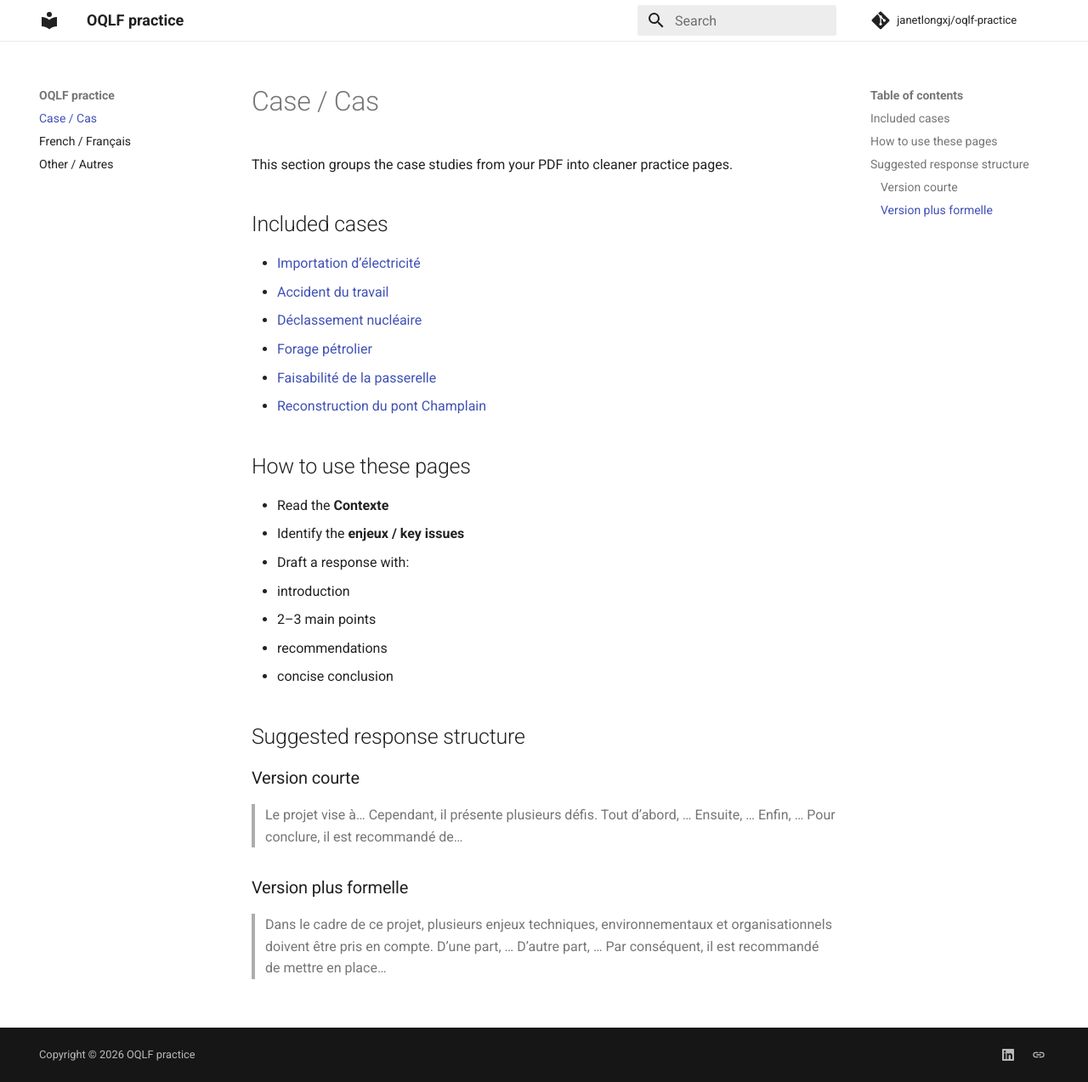
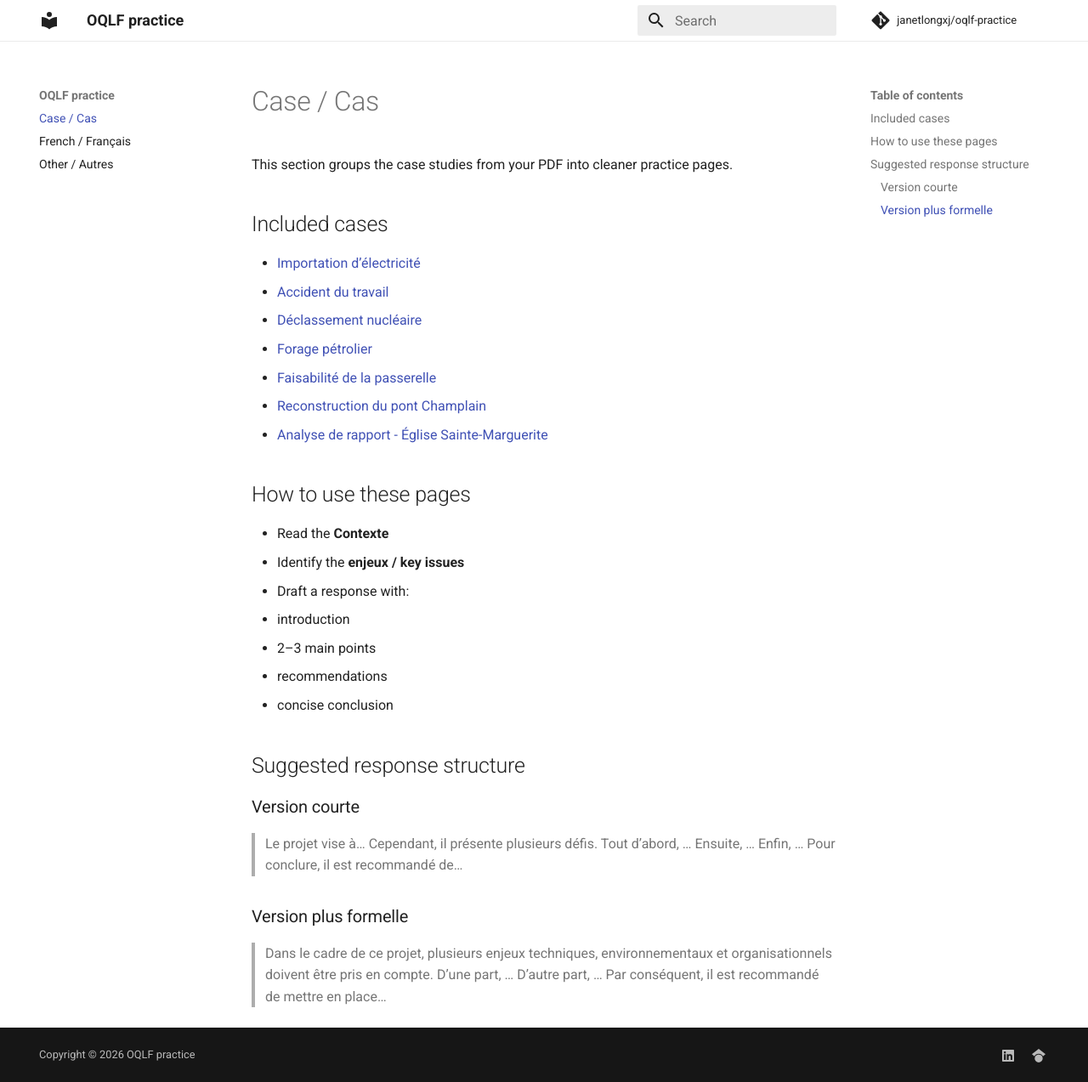
Before and after one commit to janetlongxj/oqlf-practice, an MkDocs documentation site: the page built from docs/case/index.md, in a window 1280 px wide and 1273 px high. Shown: the whole window at 85% size. Built offline with MkDocs 1.6.1 and Material for MkDocs 9.7.7, drawn with Linux system fonts in a browser that asks for light colours; comment, search, counter and statistics services are not loaded.

Commit message:
Add files via upload
bug fix

```diff
--- a/docs/case/index.md
+++ b/docs/case/index.md
@@ -10,6 +10,7 @@ This section groups the case studies from your PDF into cleaner practice pages.
 - [Forage pétrolier](oil-drilling.md)
 - [Faisabilité de la passerelle](footbridge-feasibility.md)
 - [Reconstruction du pont Champlain](champlain-bridge.md)
+- [Analyse de rapport - Église Sainte-Marguerite](eglise-rapport.md)
 
 ## How to use these pages
 
--- a/mkdocs.yml
+++ b/mkdocs.yml
@@ -54,6 +54,6 @@ extra:
     - icon: fontawesome/brands/linkedin
       link: https://linkedin.com
       name: LinkedIn
-    - icon: fontawesome/brands/googlescholar
-      link: https://instagram.com
+    - icon: fontawesome/brands/google-scholar
+      link: https://scholar.google.com/citations?hl=en&user=HG2ZeB0AAAAJ
       name: Google scholar
```
Also changed, not shown: docs/case/eglise-rapport.md (+1 -1 lines), 1 other file.
